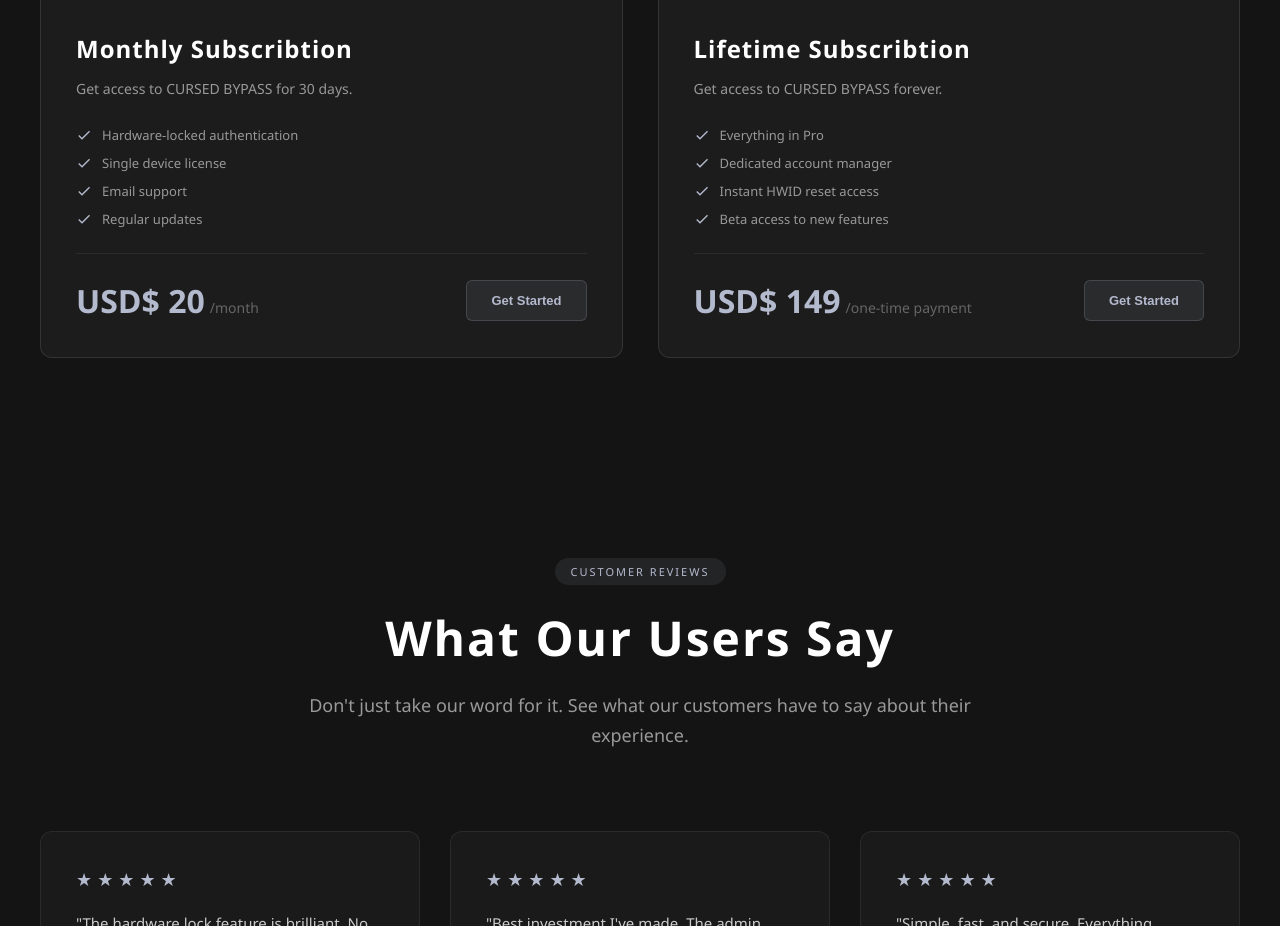
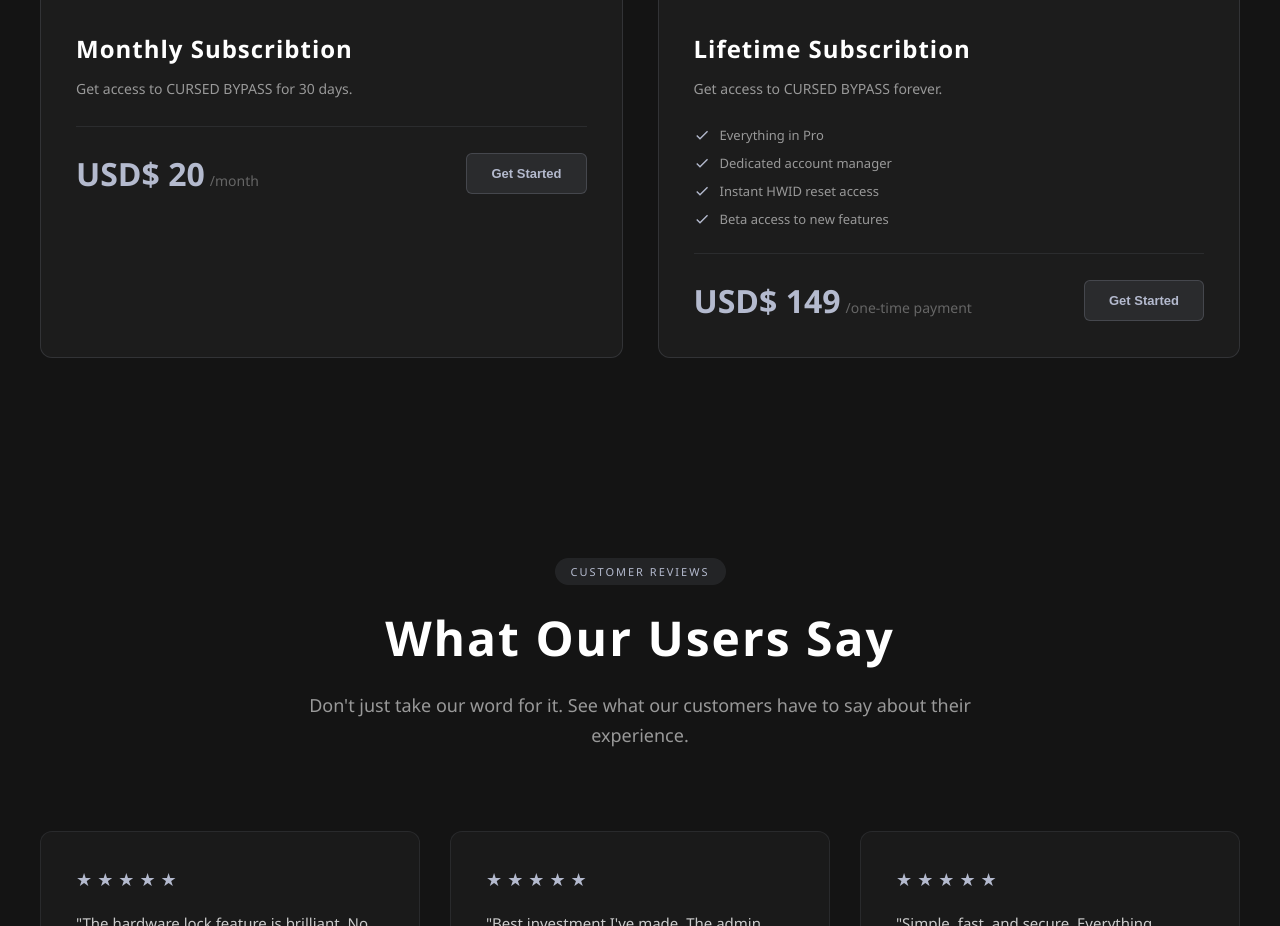
Before and after one commit to wyugu185t18578/ifahw8756y1, a website: page public/index.html in a window 1280 px wide. Shown: the part 2480-3406 px from the top of the page. Drawn offline with Linux system fonts and the light colour scheme; no server answers.

Commit message:
index.html

```diff
--- a/public/index.html
+++ b/public/index.html
@@ -955,32 +955,6 @@
                     <p class="product-description">
                         Get access to CURSED BYPASS for 30 days.
                     </p>
-                    <div class="product-features">
-                        <div class="product-feature-item">
-                            <svg viewBox="0 0 24 24" fill="currentColor">
-                                <path d="M9 16.17L4.83 12l-1.42 1.41L9 19 21 7l-1.41-1.41z"/>
-                            </svg>
-                            <span>Hardware-locked authentication</span>
-                        </div>
-                        <div class="product-feature-item">
-                            <svg viewBox="0 0 24 24" fill="currentColor">
-                                <path d="M9 16.17L4.83 12l-1.42 1.41L9 19 21 7l-1.41-1.41z"/>
-                            </svg>
-                            <span>Single device license</span>
-                        </div>
-                        <div class="product-feature-item">
-                            <svg viewBox="0 0 24 24" fill="currentColor">
-                                <path d="M9 16.17L4.83 12l-1.42 1.41L9 19 21 7l-1.41-1.41z"/>
-                            </svg>
-                            <span>Email support</span>
-                        </div>
-                        <div class="product-feature-item">
-                            <svg viewBox="0 0 24 24" fill="currentColor">
-                                <path d="M9 16.17L4.83 12l-1.42 1.41L9 19 21 7l-1.41-1.41z"/>
-                            </svg>
-                            <span>Regular updates</span>
-                        </div>
-                    </div>
                     <div class="product-pricing">
                         <div class="product-price">
                             <span class="price-amount">USD$ 20</span>
@@ -1479,4 +1453,5 @@
         });
     </script>
 </body>
+
 </html>
```
